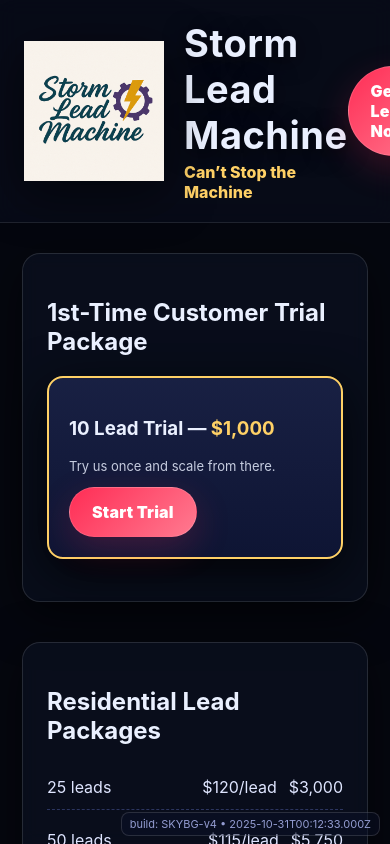
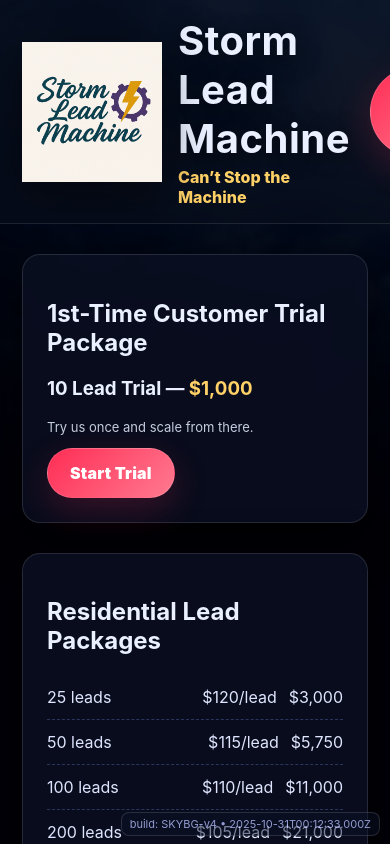
Before and after one commit to Storm-Lead-Machine/Storm-Lead-Machine, a React (Vite) app: page / in a window 390 px wide. Built offline with nearby package versions, Linux system fonts and the light colour scheme.

Commit message:
Update styles.css

```diff
--- a/src/styles.css
+++ b/src/styles.css
@@ -1,16 +1,15 @@
-/* === Global Base === */
 html, body {
   margin: 0;
   padding: 0;
   font-family: Inter, system-ui, -apple-system, Segoe UI, Roboto, Arial, sans-serif;
   color: #eaf0ff;
-  background: #05070f;
+  background: #05070f;       /* dark base behind photos */
   overflow-x: hidden;
   height: 100%;
 }
 
-/* === Animated Sky Background === */
-.bg-layer {
+/* SKY BACKGROUND */
+.bg-layer{
   position: fixed;
   inset: 0;
   background-size: cover;
@@ -18,200 +17,76 @@
   background-attachment: fixed;
   opacity: 0;
   transition: opacity 1.6s ease;
-  z-index: -1; /* <-- fixed to show behind everything but not hidden */
-  animation: kenburns 30s ease-in-out infinite alternate;
+  z-index: 0;                 /* sky at 0 */
+  animation: kenburns 28s ease-in-out infinite alternate;
   filter: saturate(1.05) contrast(1.05);
 }
-
-.bg-layer.show {
-  opacity: 1;
+.bg-layer.show{ opacity: 1; }
+.vignette::after{
+  content:""; position:absolute; inset:0; pointer-events:none;
+  background: radial-gradient(1200px 700px at 100% -10%,
+    rgba(8,18,46,.75) 0%, rgba(5,9,22,.95) 45%, rgba(4,6,12,1) 85%);
+}
+@keyframes kenburns{
+  0%{ transform: scale(1.04) translateY(0); }
+  100%{ transform: scale(1.10) translateY(-8px); }
 }
 
-.vignette::after {
-  content: "";
-  position: absolute;
-  inset: 0;
-  pointer-events: none;
-  background: radial-gradient(
-    1200px 700px at 100% -10%,
-    rgba(8,18,46,.75) 0%,
-    rgba(5,9,22,.95) 45%,
-    rgba(4,6,12,1) 85%
-  );
+/* LAYOUT ABOVE SKY */
+header, main, section, .panel, .card { position: relative; z-index: 1; }
+
+.header{
+  position: sticky; top:0; z-index: 5;
+  display:flex; align-items:center; justify-content:space-between; gap:20px;
+  padding:16px 22px; border-bottom:1px solid #ffffff1a;
+  background: rgba(9,14,28,.65); backdrop-filter: blur(10px);
+}
+.brand{ display:flex; align-items:center; gap:16px; }
+.logo{ height: 200px; width:auto; filter: drop-shadow(0 12px 24px #0008); }
+.title{ font-size:52px; margin:0; letter-spacing:.5px; text-shadow:0 4px 22px #000a; }
+.tag{ color:#ffd166; font-weight:800; margin-top:4px; }
+
+.cta{
+  display:inline-flex; align-items:center; justify-content:center;
+  padding:14px 22px; border-radius:999px; font-weight:900; letter-spacing:.2px;
+  background: linear-gradient(135deg,#ff2d55,#ff7a90); color:#fff;
+  border:1px solid #ffffff22; text-decoration:none;
+  box-shadow:0 12px 36px #ff2d5533; transition: transform .15s, box-shadow .2s;
+}
+.cta:hover{ transform:translateY(-2px); box-shadow:0 18px 48px #ff2d5555; }
+
+.main{ max-width:1200px; margin:0 auto; padding:30px 22px 100px; }
+
+.panel{
+  background:#0b1022cc; border:1px solid #ffffff1f; border-radius:18px;
+  padding:24px; box-shadow:0 12px 48px #0008; margin-bottom:30px; backdrop-filter: blur(8px);
 }
 
-/* Ken Burns Zoom Motion */
-@keyframes kenburns {
-  0% { transform: scale(1.05) translateY(0px); }
-  100% { transform: scale(1.12) translateY(-8px); }
+.card{
+  display:grid; grid-template-columns:320px 1fr; gap:18px;
+  background:#0c122ce6; border:1px solid #ffffff22; border-radius:16px;
+  overflow:hidden; margin:18px 0; box-shadow:0 10px 40px #0008;
 }
+.img{ width:100%; height:240px; object-fit:cover; }
+.body{ padding:18px; }
+.body h3{ margin:0 0 6px; font-size:22px; }
+.body p{ margin:0; color:#dfe5ff; }
 
-/* === Header / Branding === */
-.header {
-  position: sticky;
-  top: 0;
-  z-index: 10;
-  display: flex;
-  align-items: center;
-  justify-content: space-between;
-  padding: 20px 24px;
-  border-bottom: 1px solid #ffffff1a;
-  background: rgba(9,14,28,0.7);
-  backdrop-filter: blur(10px);
+.price{ list-style:none; margin:0; padding:0; }
+.price li{
+  display:grid; grid-template-columns:1fr auto auto; gap:12px; align-items:center;
+  padding:12px 0; border-bottom:1px dashed #2c3560; color:#dfe5ff;
 }
+.price li:last-child{ border-bottom:none; }
 
-.brand {
-  display: flex;
-  align-items: center;
-  gap: 20px;
+.small.dim{ color:#c6cde0; font-size:13px; margin-top:8px; }
+
+.grid{ display:grid; grid-template-columns:1fr 1fr; gap:24px; }
+.col{ border:1px solid #ffffff1f; border-radius:16px; background:#0d1438f0; padding:18px; }
+
+@media (max-width:1000px){
+  .grid{ grid-template-columns:1fr; }
+  .card{ grid-template-columns:1fr; }
+  .logo{ height:140px; }
+  .title{ font-size:40px; }
 }
-
-.logo {
-  height: 200px;
-  width: auto;
-  filter: drop-shadow(0 12px 24px #0008);
-}
-
-.title {
-  font-size: 52px;
-  margin: 0;
-  letter-spacing: 0.5px;
-  text-shadow: 0 4px 22px #000a;
-}
-
-.tag {
-  color: #ffd166;
-  font-weight: 800;
-  margin-top: 4px;
-}
-
-.cta {
-  display: inline-flex;
-  align-items: center;
-  justify-content: center;
-  padding: 14px 22px;
-  border-radius: 999px;
-  font-weight: 900;
-  letter-spacing: 0.2px;
-  background: linear-gradient(135deg, #ff2d55, #ff7a90);
-  color: #fff;
-  border: 1px solid #ffffff22;
-  text-decoration: none;
-  box-shadow: 0 12px 36px #ff2d5533;
-  transition: transform .15s, box-shadow .2s;
-}
-.cta:hover {
-  transform: translateY(-2px);
-  box-shadow: 0 18px 48px #ff2d5555;
-}
-
-/* === Sections === */
-.main {
-  max-width: 1200px;
-  margin: 0 auto;
-  padding: 30px 22px 100px;
-  position: relative;
-  z-index: 1;
-}
-
-.panel {
-  background: rgba(10,15,30,0.8);
-  border: 1px solid #ffffff1f;
-  border-radius: 18px;
-  padding: 24px;
-  box-shadow: 0 12px 48px #0008;
-  margin-bottom: 40px;
-  backdrop-filter: blur(8px);
-}
-
-.card {
-  display: grid;
-  grid-template-columns: 320px 1fr;
-  gap: 18px;
-  background: rgba(12,18,40,0.9);
-  border: 1px solid #ffffff22;
-  border-radius: 16px;
-  overflow: hidden;
-  margin: 18px 0;
-  box-shadow: 0 10px 40px #0008;
-}
-
-.img {
-  width: 100%;
-  height: 240px;
-  object-fit: cover;
-}
-
-.body {
-  padding: 18px;
-}
-
-.body h3 {
-  margin: 0 0 6px;
-  font-size: 22px;
-}
-
-.body p {
-  margin: 0;
-  color: #dfe5ff;
-}
-
-.trial {
-  border: 2px solid #ffd166;
-  background: linear-gradient(180deg, #1a2146f0, #0f1536f0);
-  border-radius: 16px;
-  padding: 20px;
-  margin-bottom: 18px;
-  box-shadow: 0 14px 50px #000b;
-}
-
-.price {
-  list-style: none;
-  margin: 0;
-  padding: 0;
-}
-
-.price li {
-  display: grid;
-  grid-template-columns: 1fr auto auto;
-  gap: 12px;
-  align-items: center;
-  padding: 12px 0;
-  border-bottom: 1px dashed #2c3560;
-  color: #dfe5ff;
-}
-
-.price li:last-child {
-  border-bottom: none;
-}
-
-.small.dim {
-  color: #c6cde0;
-  font-size: 13px;
-  margin-top: 8px;
-}
-
-.grid {
-  display: grid;
-  grid-template-columns: 1fr 1fr;
-  gap: 24px;
-}
-
-.col {
-  border: 1px solid #ffffff1f;
-  border-radius: 16px;
-  background: rgba(13,20,45,0.9);
-  padding: 18px;
-}
-
-ul li {
-  margin-bottom: 8px;
-}
-
-/* Responsive */
-@media (max-width: 1000px) {
-  .grid { grid-template-columns: 1fr; }
-  .card { grid-template-columns: 1fr; }
-  .logo { height: 140px; }
-  .title { font-size: 38px; }
-}
```
